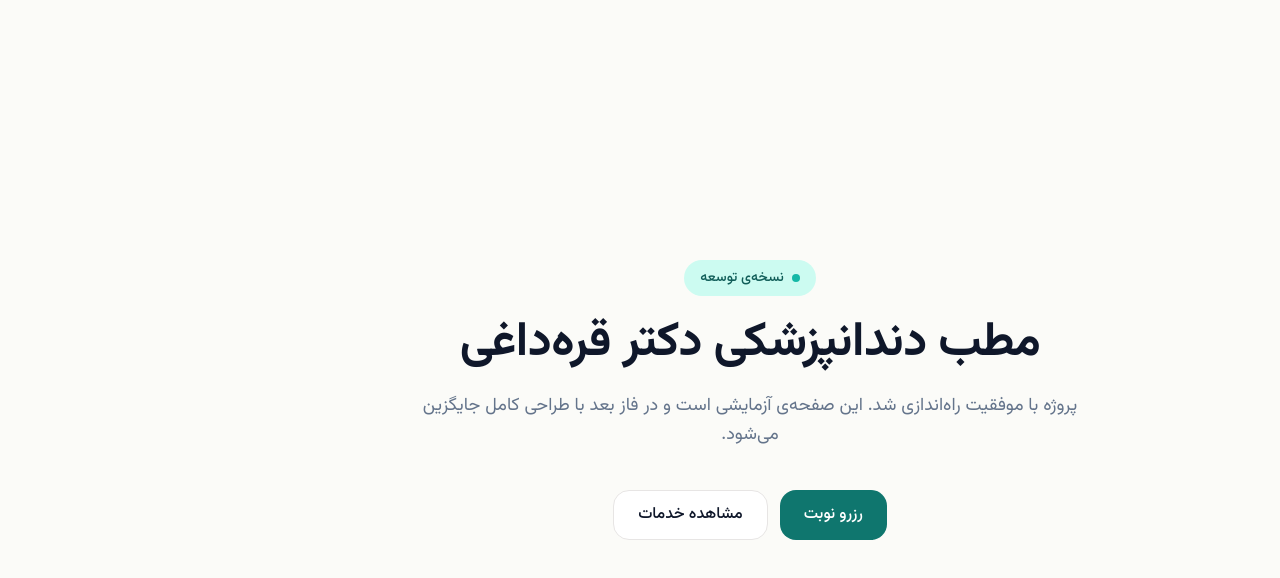
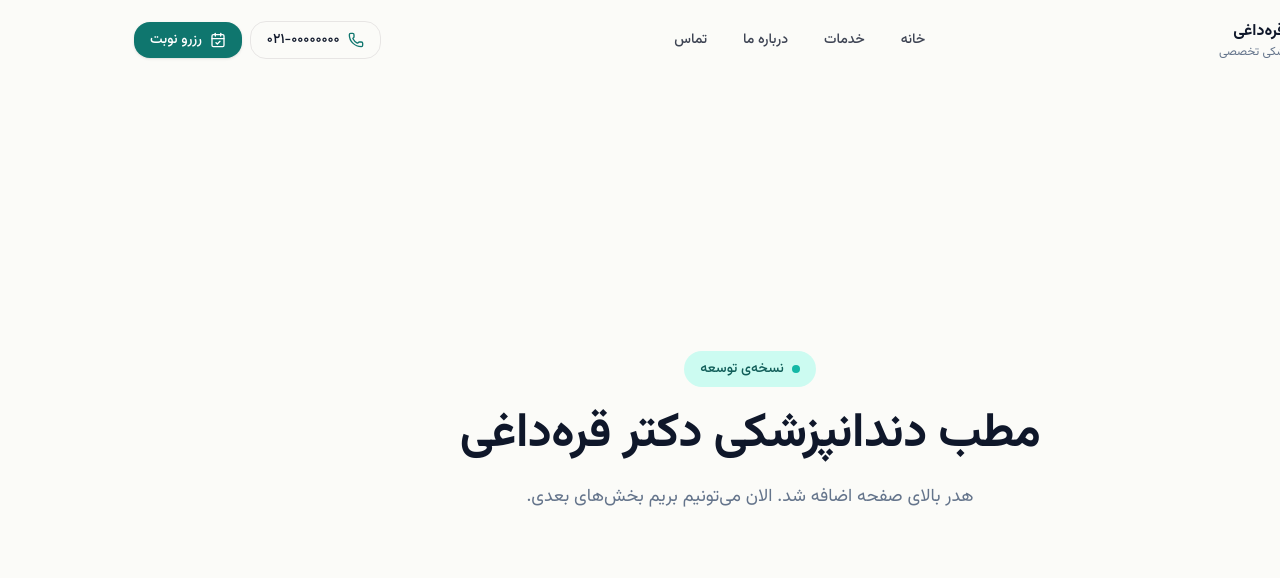
Before and after one commit to ksattari1384-gif/doctorD, a Next.js app: page / in a window 1280 px wide. Shown: the top 578 px of the page. Built offline with nearby package versions, Linux system fonts and the light colour scheme.

Commit message:
feat(site): add header component

```diff
--- a/src/app/page.tsx
+++ b/src/app/page.tsx
@@ -1,6 +1,11 @@
+import { Header } from "@/components/site/header";
+
 export default function HomePage() {
   return (
-    <main className="min-h-screen flex flex-col items-center justify-center p-8">
+    <>
+      <Header />
+
+      <main className="min-h-screen flex flex-col items-center justify-center p-8 pt-24">
         <div className="max-w-2xl text-center space-y-6">
           <div className="inline-flex items-center gap-2 rounded-full bg-brand-100 px-4 py-2 text-sm font-medium text-brand-800">
             <span className="h-2 w-2 rounded-full bg-brand-500" />
@@ -12,19 +17,10 @@ export default function HomePage() {
           </h1>
 
           <p className="text-lg text-muted leading-relaxed">
-          پروژه با موفقیت راه‌اندازی شد. این صفحه‌ی آزمایشی است و در فاز بعد
-          با طراحی کامل جایگزین می‌شود.
+            هدر بالای صفحه اضافه شد. الان می‌تونیم بریم بخش‌های بعدی.
           </p>
-
-        <div className="flex flex-wrap gap-3 justify-center pt-4">
-          <button className="rounded-lg bg-brand-700 px-6 py-3 text-white font-medium hover:bg-brand-800 transition">
-            رزرو نوبت
-          </button>
-          <button className="rounded-lg border border-border bg-surface px-6 py-3 font-medium hover:bg-brand-50 transition">
-            مشاهده خدمات
-          </button>
-        </div>
         </div>
       </main>
+    </>
   );
 }
--- /dev/null
+++ b/src/components/site/header.tsx
@@ -0,0 +1,151 @@
+"use client";
+
+import Link from "next/link";
+import { useEffect, useState } from "react";
+import { Menu, X, Phone, CalendarCheck } from "lucide-react";
+import { cn } from "@/lib/utils";
+
+const NAV_ITEMS = [
+  { label: "خانه", href: "/" },
+  { label: "خدمات", href: "/services" },
+  { label: "درباره ما", href: "/about" },
+  { label: "تماس", href: "/contact" },
+];
+
+export function Header() {
+  const [isScrolled, setIsScrolled] = useState(false);
+  const [isMobileOpen, setIsMobileOpen] = useState(false);
+
+  useEffect(() => {
+    const onScroll = () => setIsScrolled(window.scrollY > 20);
+    onScroll();
+    window.addEventListener("scroll", onScroll, { passive: true });
+    return () => window.removeEventListener("scroll", onScroll);
+  }, []);
+
+  useEffect(() => {
+    document.body.style.overflow = isMobileOpen ? "hidden" : "";
+    return () => {
+      document.body.style.overflow = "";
+    };
+  }, [isMobileOpen]);
+
+  return (
+    <>
+      <header
+        className={cn(
+          "fixed inset-x-0 top-0 z-50 transition-all duration-300",
+          isScrolled
+            ? "bg-surface/95 backdrop-blur-md shadow-[var(--shadow-soft)] border-b border-border"
+            : "bg-transparent"
+        )}
+      >
+        <div className="container mx-auto flex h-16 md:h-20 items-center justify-between px-4 md:px-6">
+          <Link href="/" className="flex items-center gap-2.5 shrink-0">
+            <div className="flex h-10 w-10 items-center justify-center rounded-xl bg-brand-700 text-white font-bold shadow-sm">
+              ق
+            </div>
+            <div className="flex flex-col leading-tight">
+              <span className="text-sm md:text-base font-bold text-ink-800">
+                دکتر قره‌داغی
+              </span>
+              <span className="text-[10px] md:text-xs text-muted">
+                دندانپزشکی تخصصی
+              </span>
+            </div>
+          </Link>
+
+          <nav className="hidden md:flex items-center gap-1">
+            {NAV_ITEMS.map((item) => (
+              <Link
+                key={item.href}
+                href={item.href}
+                className="rounded-lg px-4 py-2 text-sm font-medium text-foreground/80 hover:text-brand-700 hover:bg-brand-50 transition"
+              >
+                {item.label}
+              </Link>
+            ))}
+          </nav>
+
+          <div className="flex items-center gap-2">
+            <a
+              href="tel:+982100000000"
+              className="hidden md:flex items-center gap-2 rounded-lg border border-border px-4 py-2 text-sm font-medium hover:bg-brand-50 transition"
+            >
+              <Phone className="h-4 w-4 text-brand-700" />
+              <span dir="ltr">۰۲۱-۰۰۰۰۰۰۰۰</span>
+            </a>
+
+            <Link
+              href="/booking"
+              className="hidden md:inline-flex items-center gap-2 rounded-lg bg-brand-700 px-4 py-2 text-sm font-medium text-white hover:bg-brand-800 transition shadow-sm"
+            >
+              <CalendarCheck className="h-4 w-4" />
+              رزرو نوبت
+            </Link>
+
+            <button
+              onClick={() => setIsMobileOpen(true)}
+              className="md:hidden flex h-10 w-10 items-center justify-center rounded-lg border border-border"
+              aria-label="باز کردن منو"
+            >
+              <Menu className="h-5 w-5" />
+            </button>
+          </div>
+        </div>
+      </header>
+
+      {isMobileOpen && (
+        <div className="fixed inset-0 z-[60] md:hidden">
+          <div
+            className="absolute inset-0 bg-ink-900/40 backdrop-blur-sm"
+            onClick={() => setIsMobileOpen(false)}
+          />
+          <div className="absolute inset-y-0 right-0 w-[85%] max-w-sm bg-surface shadow-2xl flex flex-col">
+            <div className="flex items-center justify-between border-b border-border p-4">
+              <span className="font-bold text-ink-800">منو</span>
+              <button
+                onClick={() => setIsMobileOpen(false)}
+                className="flex h-9 w-9 items-center justify-center rounded-lg hover:bg-brand-50"
+                aria-label="بستن"
+              >
+                <X className="h-5 w-5" />
+              </button>
+            </div>
+
+            <nav className="flex-1 overflow-y-auto p-4 space-y-1">
+              {NAV_ITEMS.map((item) => (
+                <Link
+                  key={item.href}
+                  href={item.href}
+                  onClick={() => setIsMobileOpen(false)}
+                  className="block rounded-lg px-4 py-3 text-base font-medium hover:bg-brand-50 transition"
+                >
+                  {item.label}
+                </Link>
+              ))}
+            </nav>
+
+            <div className="border-t border-border p-4 space-y-2">
+              <a
+                href="tel:+982100000000"
+                className="flex items-center justify-center gap-2 rounded-lg border border-border px-4 py-3 font-medium"
+              >
+                <Phone className="h-4 w-4 text-brand-700" />
+                <span dir="ltr">۰۲۱-۰۰۰۰۰۰۰۰</span>
+              </a>
+              <Link
+                href="/booking"
+                onClick={() => setIsMobileOpen(false)}
+                className="flex items-center justify-center gap-2 rounded-lg bg-brand-700 px-4 py-3 font-medium text-white"
+              >
+                <CalendarCheck className="h-4 w-4" />
+                رزرو نوبت
+              </Link>
+            </div>
+          </div>
+        </div>
+      )}
+    </>
+  );
+}
--- /dev/null
+++ b/src/lib/utils.ts
@@ -0,0 +1,16 @@
+import { clsx, type ClassValue } from "clsx";
+import { twMerge } from "tailwind-merge";
+
+export function cn(...inputs: ClassValue[]) {
+  return twMerge(clsx(inputs));
+}
+
+export function toPersianDigits(input: string | number): string {
+  const persianDigits = ["۰", "۱", "۲", "۳", "۴", "۵", "۶", "۷", "۸", "۹"];
+  return String(input).replace(/\d/g, (d) => persianDigits[Number(d)]);
+}
+
+export function formatPrice(rials: number, unit: "rial" | "toman" = "toman"): string {
+  const value = unit === "toman" ? Math.floor(rials / 10) : rials;
+  return toPersianDigits(value.toLocaleString("en-US"));
+}
```
Lines whose indentation alone changed are shown as unchanged.
